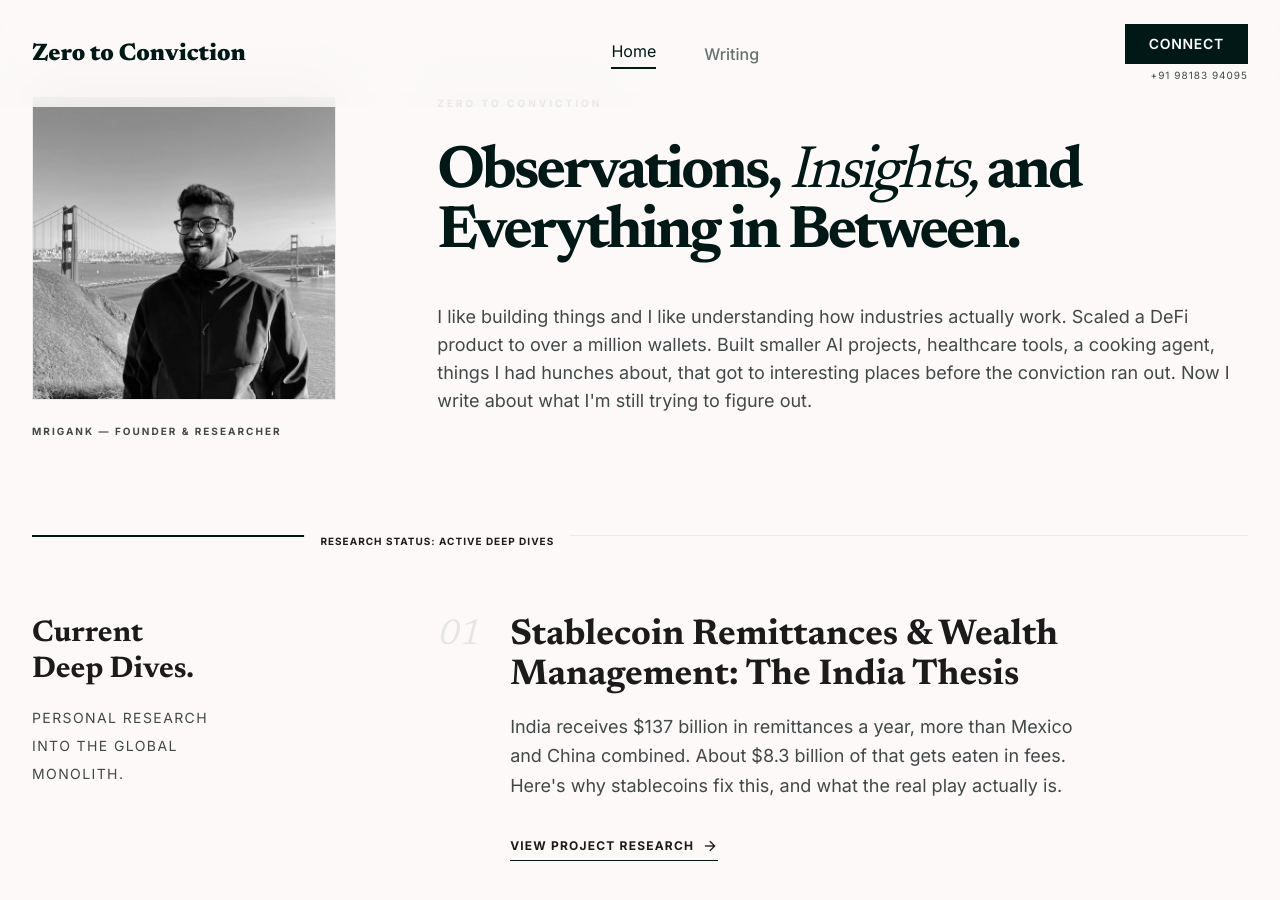
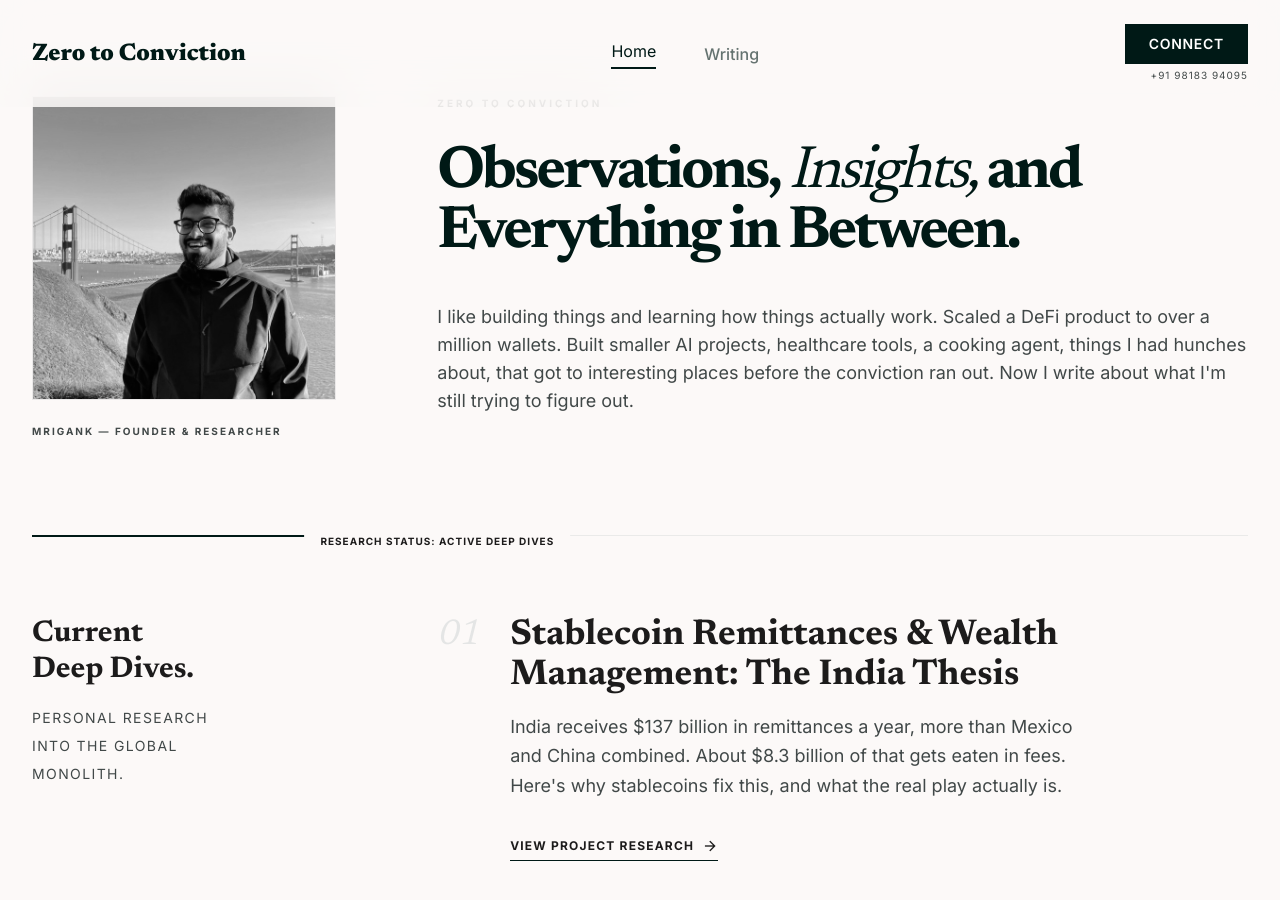
Before and after one commit to mrigankbh99/zero-to-conviction, a Next.js app: page / in a window 1280 px wide. Shown: the top 900 px of the page. Built offline with nearby package versions, Linux system fonts and the light colour scheme.

Commit message:
update homepage bio copy

```diff
--- a/app/page.tsx
+++ b/app/page.tsx
@@ -50,7 +50,7 @@ export default function Home() {
             </h1>
 
             <p className="font-body text-base md:text-lg leading-relaxed text-on-surface-variant">
-              I like building things and I like understanding how industries actually work.
+              I like building things and learning how things actually work.
               Scaled a DeFi product to over a million wallets. Built smaller AI projects,
               healthcare tools, a cooking agent, things I had hunches about, that got to
               interesting places before the conviction ran out. Now I write about what
```
